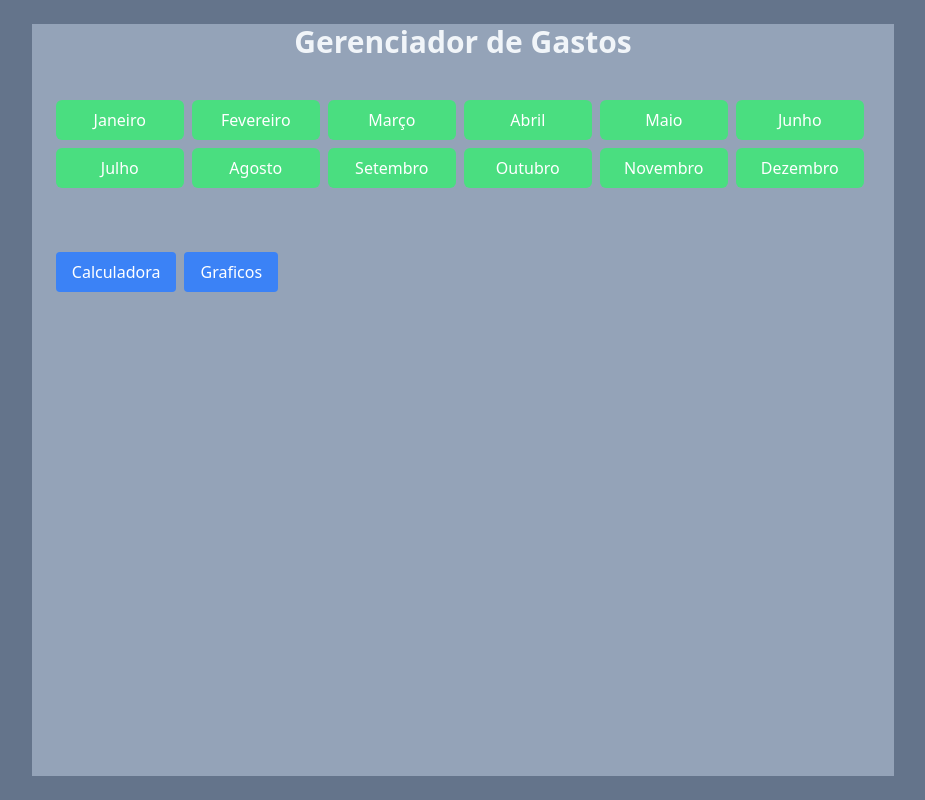
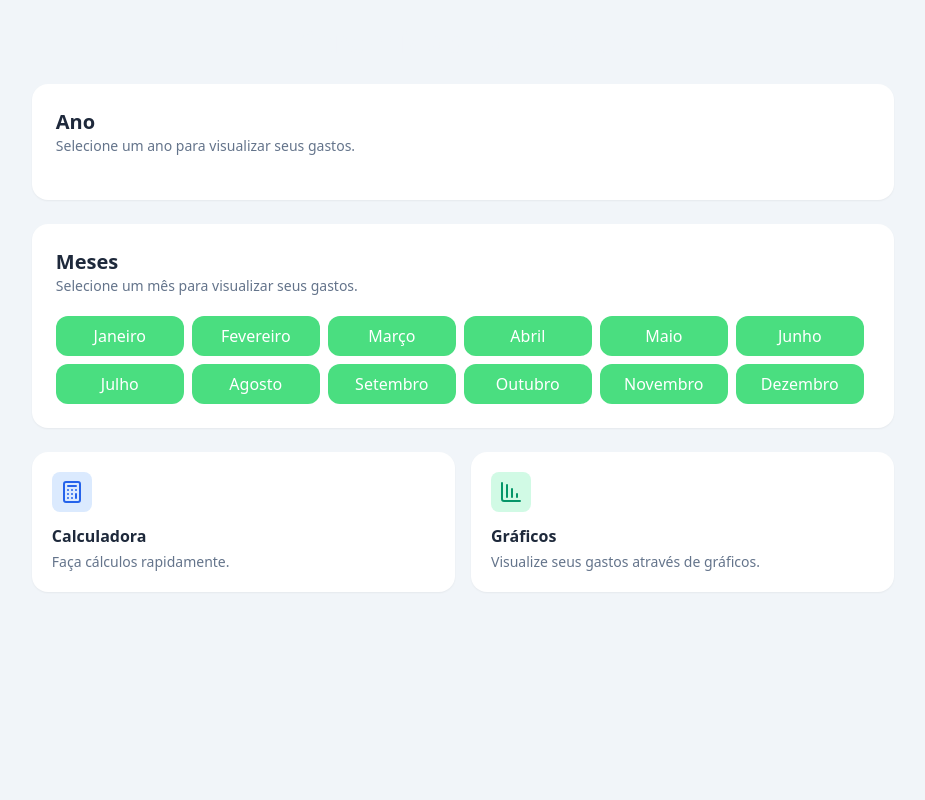
Before and after one commit to ArthurPrzygocki/curso-de-react, a React (Vite) app: page /gerenciador_gasto in a window 1280 px wide. Shown: the whole page, without its empty margins (177-1102 px from the left). Built offline with nearby package versions, Linux system fonts and the light colour scheme.

Commit message:
Ano e design

```diff
--- /dev/null
+++ b/src/components/Anos.jsx
@@ -0,0 +1,46 @@
+
+function Anos({ anoSelecionado, setAnoSelecionado }) {
+
+    const anos = JSON.parse(localStorage.getItem("anos")) || [];
+
+    function selecionarAno(ano) {
+        setAnoSelecionado(ano);
+        localStorage.setItem("anoSelecionado", ano);
+    }
+
+    return (
+        <div className="rounded-2xl bg-white p-6 shadow-sm">
+
+            <div className="mb-5">
+                <h2 className="text-xl font-semibold text-slate-800">
+                    Ano
+                </h2>
+
+                <p className="text-sm text-slate-500">
+                    Selecione um ano para visualizar seus gastos.
+                </p>
+            </div>
+
+            <div className="flex flex-wrap gap-2">
+                {anos.map((ano) => (
+                    <button
+                        key={ano}
+                        onClick={() => selecionarAno(ano)}
+                        className={`flex w-32 items-center justify-center rounded-xl border px-5 py-2.5 font-medium transition
+                            ${
+                                String(anoSelecionado) === String(ano)
+                                    ? "border-blue-500 bg-blue-500 text-white"
+                                    : "border-slate-200 bg-slate-50 text-slate-700 hover:border-blue-300 hover:bg-blue-50 hover:text-blue-600"
+                            }
+                        `}
+                    >
+                        {ano}
+                    </button>
+                ))}
+            </div>
+
+        </div>
+    );
+}
+
+export default Anos;
--- a/src/components/GastosDias.jsx
+++ b/src/components/GastosDias.jsx
@@ -1,13 +1,8 @@
-import { useSearchParams } from "react-router-dom";
 import Dia from "./Dia";
 
 function GastosDias({ dias, onDeleteDia }) {
-    const [searchParams] = useSearchParams();
-    const mes = searchParams.get("titleMes");
 
-    const diasDoMes = dias.filter((dia) => dia.mes === mes);
-
-    const diasAgrupados = diasDoMes.reduce((acc, gasto) => {
+    const diasAgrupados = dias.reduce((acc, gasto) => {
         const diaExistente = acc.find(
             (item) => item.dia === gasto.dia
         );
@@ -18,6 +13,7 @@ function GastosDias({ dias, onDeleteDia }) {
             acc.push({
                 dia: gasto.dia,
                 mes: gasto.mes,
+                ano: gasto.ano,
                 gastos: [gasto]
             });
         }
--- a/src/components/Meses.jsx
+++ b/src/components/Meses.jsx
@@ -1,19 +1,21 @@
 import { useNavigate } from "react-router-dom";
 
-function Meses({ mes }) {
+function Meses({ mes, ano }) {
     const navigate = useNavigate();
 
     function onSeeMesClick() {
-        const query = new URLSearchParams();
-        query.set("titleMes", mes);
+        if (!ano) {
+            alert("Selecione um ano primeiro.");
+            return;
+        }
 
-        navigate(`/mes?${query.toString()}`);
+        navigate(`/mes?ano=${ano}&mes=${mes}`);
     }
 
     return (
         <button
             onClick={onSeeMesClick}
-            className="bg-green-400 text-center w-32 text-white p-2 rounded-md"
+            className="w-32 rounded-xl bg-green-400 p-2 text-center text-white transition hover:bg-green-500"
         >
             {mes}
         </button>
--- a/src/pages/DinheiroPage.jsx
+++ b/src/pages/DinheiroPage.jsx
@@ -1,29 +1,107 @@
+
 import Meses from "../components/Meses";
+import Anos from "../components/Anos";
 import Title from "../components/Title";
+import { useState } from "react";
 import { useNavigate } from "react-router-dom";
-
+import { Calculator, ChartColumnDecreasing } from "lucide-react";
 
 function DinheiroPage() {
     const navigate = useNavigate();
-    const meses = ["Janeiro", "Fevereiro", "Março", "Abril", "Maio", "Junho", "Julho", "Agosto", "Setembro", "Outubro", "Novembro", "Dezembro"];
+
+    const [anoSelecionado, setAnoSelecionado] = useState(
+        localStorage.getItem("anoSelecionado")
+    );
+
+    const meses = [
+        "Janeiro",
+        "Fevereiro",
+        "Março",
+        "Abril",
+        "Maio",
+        "Junho",
+        "Julho",
+        "Agosto",
+        "Setembro",
+        "Outubro",
+        "Novembro",
+        "Dezembro"
+    ];
 
     return (
-        <div className="w-screen h-screen bg-slate-500 justify-center p-6 flex">
-            <div className="w-[70%] space-y-4 bg-slate-400"> <Title>Gerenciador de Gastos</Title>
-                <div className="flex flex-wrap gap-2 p-6">
-                    {meses.map((mes) => (
-                        <Meses key={mes} mes={mes} />
-                    ))}
+        <div className="min-h-screen bg-slate-100 p-6">
+            <div className="mx-auto w-[70%] space-y-6">
+
+                <Title>Gerenciador de Gastos</Title>
+
+                <Anos
+                    anoSelecionado={anoSelecionado}
+                    setAnoSelecionado={setAnoSelecionado}
+                />
+
+                <div className="rounded-2xl bg-white p-6 shadow-sm">
+
+                    <div className="mb-5">
+                        <h2 className="text-xl font-semibold text-slate-800">
+                            Meses
+                        </h2>
+
+                        <p className="text-sm text-slate-500">
+                            Selecione um mês para visualizar seus gastos.
+                        </p>
+                    </div>
+
+                    <div className="flex flex-wrap gap-2">
+                        {meses.map((mes) => (
+                            <Meses
+                                key={mes}
+                                mes={mes}
+                                ano={anoSelecionado}
+                            />
+                        ))}
+                    </div>
+
                 </div>
-                <div className="gap-2 p-6 flex">
-                    <button onClick={() => navigate("/calculadora")} className="bg-blue-500 text-white px-4 py-2 rounded hover:bg-blue-600">
-                        Calculadora
+
+                {/* Ações */}
+                <div className="mt-6 grid gap-4 sm:grid-cols-2">
+
+                    <button
+                        onClick={() => navigate("/calculadora")}
+                        className="group rounded-2xl bg-white p-5 text-left shadow-sm transition hover:-translate-y-1 hover:shadow-md"
+                    >
+                        <div className="mb-3 flex h-10 w-10 items-center justify-center rounded-lg bg-blue-100 text-blue-600">
+                            <Calculator />
+                        </div>
+
+                        <h2 className="font-semibold text-slate-800">
+                            Calculadora
+                        </h2>
+
+                        <p className="mt-1 text-sm text-slate-500">
+                            Faça cálculos rapidamente.
+                        </p>
                     </button>
-                    <button onClick={() => navigate("/grafico")} className="bg-blue-500 text-white px-4 py-2 rounded hover:bg-blue-600">
-                        Graficos
+
+                    <button
+                        onClick={() => navigate("/grafico")}
+                        className="group rounded-2xl bg-white p-5 text-left shadow-sm transition hover:-translate-y-1 hover:shadow-md"
+                    >
+                        <div className="mb-3 flex h-10 w-10 items-center justify-center rounded-lg bg-emerald-100 text-emerald-600">
+                            <ChartColumnDecreasing />
+                        </div>
+
+                        <h2 className="font-semibold text-slate-800">
+                            Gráficos
+                        </h2>
+
+                        <p className="mt-1 text-sm text-slate-500">
+                            Visualize seus gastos através de gráficos.
+                        </p>
                     </button>
 
                 </div>
+
             </div>
         </div>
     );
--- a/src/pages/MesPage.jsx
+++ b/src/pages/MesPage.jsx
@@ -1,5 +1,5 @@
+
 import { useSearchParams } from "react-router-dom";
-import Title from "../components/Title";
 import { useState } from "react";
 import AddDay from "../components/AddDay";
 import Total from "../components/Total";
@@ -7,24 +7,39 @@ import { useNavigate } from "react-router-dom";
 import GastosDias from "../components/GastosDias";
 import { ChevronLeftIcon } from "lucide-react";
 
-function MesPage(){
+function MesPage() {
     const navigate = useNavigate();
     const [searchParams] = useSearchParams();
-    const mes = searchParams.get("titleMes");
-    const [dias, setDias] = useState(JSON.parse(localStorage.getItem("dias")) || []);
-    const diasDoMes = dias.filter((dia) => dia.mes === mes);
+
+    const mes = searchParams.get("mes");
+    const ano = searchParams.get("ano");
+
+    const [dias, setDias] = useState(
+        JSON.parse(localStorage.getItem("dias")) || []
+    );
+
+    const diasDoMes = dias.filter(
+        (dia) =>
+            String(dia.ano) === String(ano) &&
+            dia.mes === mes
+    );
 
     function onAddDiaSubmit(dia, categorias, valor) {
         const newDia = {
             id: dias.length + 1,
             dia,
+            ano: String(ano),
             mes: mes,
             categorias,
             valor,
         };
-        setDias([...dias, newDia]);
-        localStorage.setItem("dias", JSON.stringify([...dias, newDia]));
+
+        const novosDias = [...dias, newDia];
+
+        setDias(novosDias);
+        localStorage.setItem("dias", JSON.stringify(novosDias));
     }
+
     function onDeleteDia(id) {
         const novosDias = dias.filter((dia) => dia.id !== id);
 
@@ -32,18 +47,67 @@ function MesPage(){
         localStorage.setItem("dias", JSON.stringify(novosDias));
     }
 
-    return(
-        <div className="w-screen h-screen bg-slate-500 justify-center p-6 flex">
-            <div className="w-[70%] space-y-4 bg-slate-400">
-                <Title>{mes}</Title>
-                <button onClick={() => navigate(-1)} className="absolute left-0 top-0 bottom-0 text-slate-100"><ChevronLeftIcon /></button>
+    return (
+        <div className="min-h-screen bg-slate-100 p-6">
+            <div className="mx-auto max-w-5xl">
 
-                <GastosDias dias={dias} onDeleteDia={onDeleteDia}/>
-                <div className="flex flex-wrap gap-2 p-6"><AddDay onAddDiaSubmit={onAddDiaSubmit} /></div>
+                {/* Cabeçalho */}
+                <div className="mb-8 flex items-center gap-4">
+
+                    <button
+                        onClick={() => navigate(-1)}
+                        className="flex h-10 w-10 items-center justify-center rounded-xl bg-white text-slate-600 shadow-sm transition hover:bg-slate-50 hover:text-blue-600"
+                    >
+                        <ChevronLeftIcon size={22} />
+                    </button>
+
+                    <div>
+                        <h1 className="text-3xl font-bold text-slate-800">
+                            {mes}
+                        </h1>
+
+                        <p className="text-slate-500">
+                            Gastos de {ano}
+                        </p>
+                    </div>
+
+                </div>
+
+                {/* Gastos */}
+                <div className="rounded-2xl bg-white shadow-sm">
+
+                    <div className="border-b border-slate-100 p-6">
+                        <h2 className="text-xl font-semibold text-slate-800">
+                            Gastos
+                        </h2>
+
+                        <p className="mt-1 text-sm text-slate-500">
+                            Visualize e gerencie os gastos deste mês.
+                        </p>
+                    </div>
+
+                    <GastosDias
+                        dias={diasDoMes}
+                        onDeleteDia={onDeleteDia}
+                    />
+
+                    {/* Adicionar dia */}
+                    <div className="border-t border-slate-100 p-6">
+                        <AddDay
+                            onAddDiaSubmit={onAddDiaSubmit}
+                        />
+                    </div>
+
+                </div>
+
+                {/* Total */}
+                <div className="mt-6 rounded-2xl bg-white p-6 shadow-sm">
                     <Total dias={diasDoMes} />
                 </div>
+
             </div>
-    )
+        </div>
+    );
 }
 
-export default MesPage
+export default MesPage;
```
Also changed, not shown: src/components/Dia.jsx (+39 -13 lines). Lines whose indentation alone changed are shown as unchanged.
